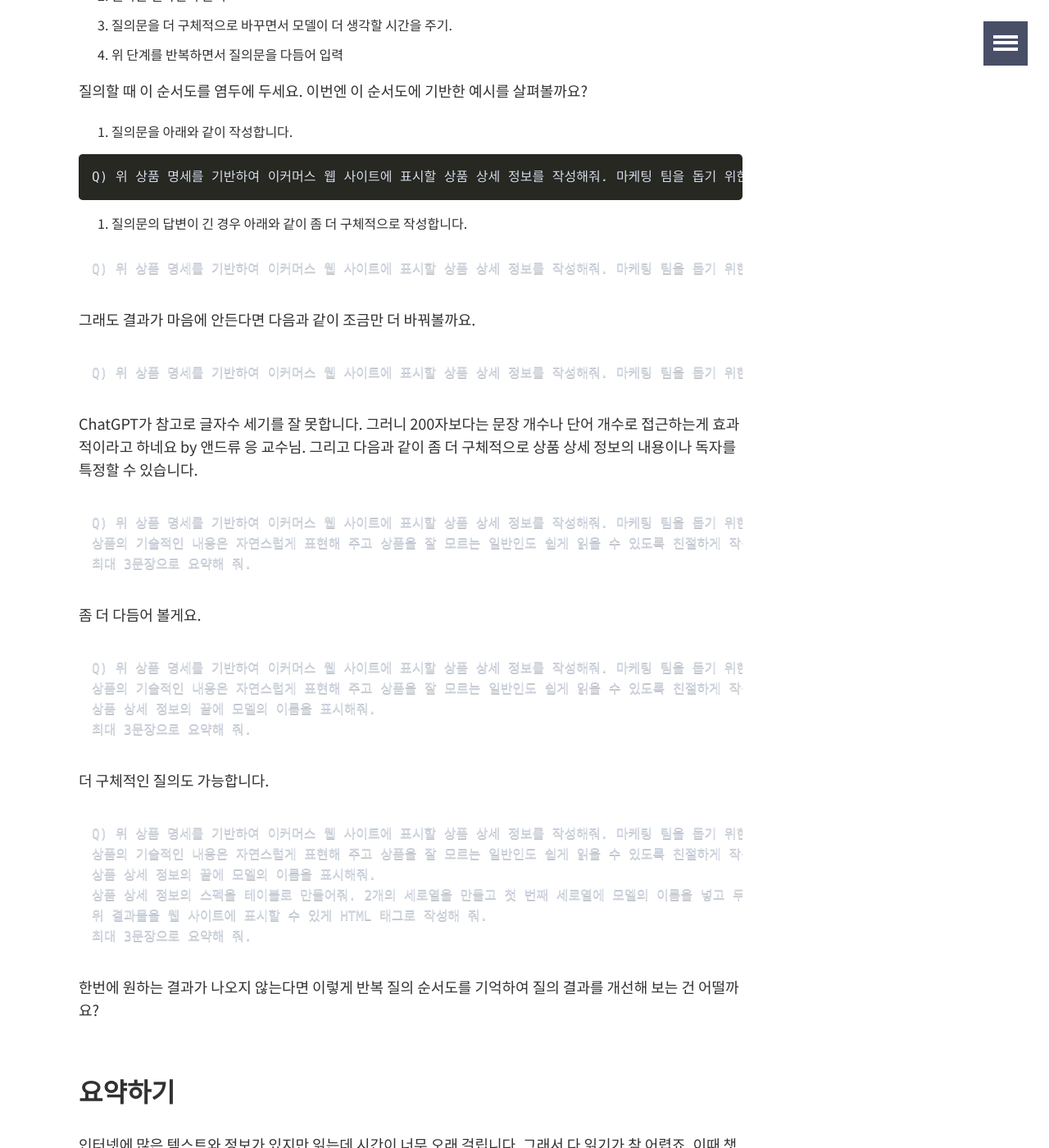
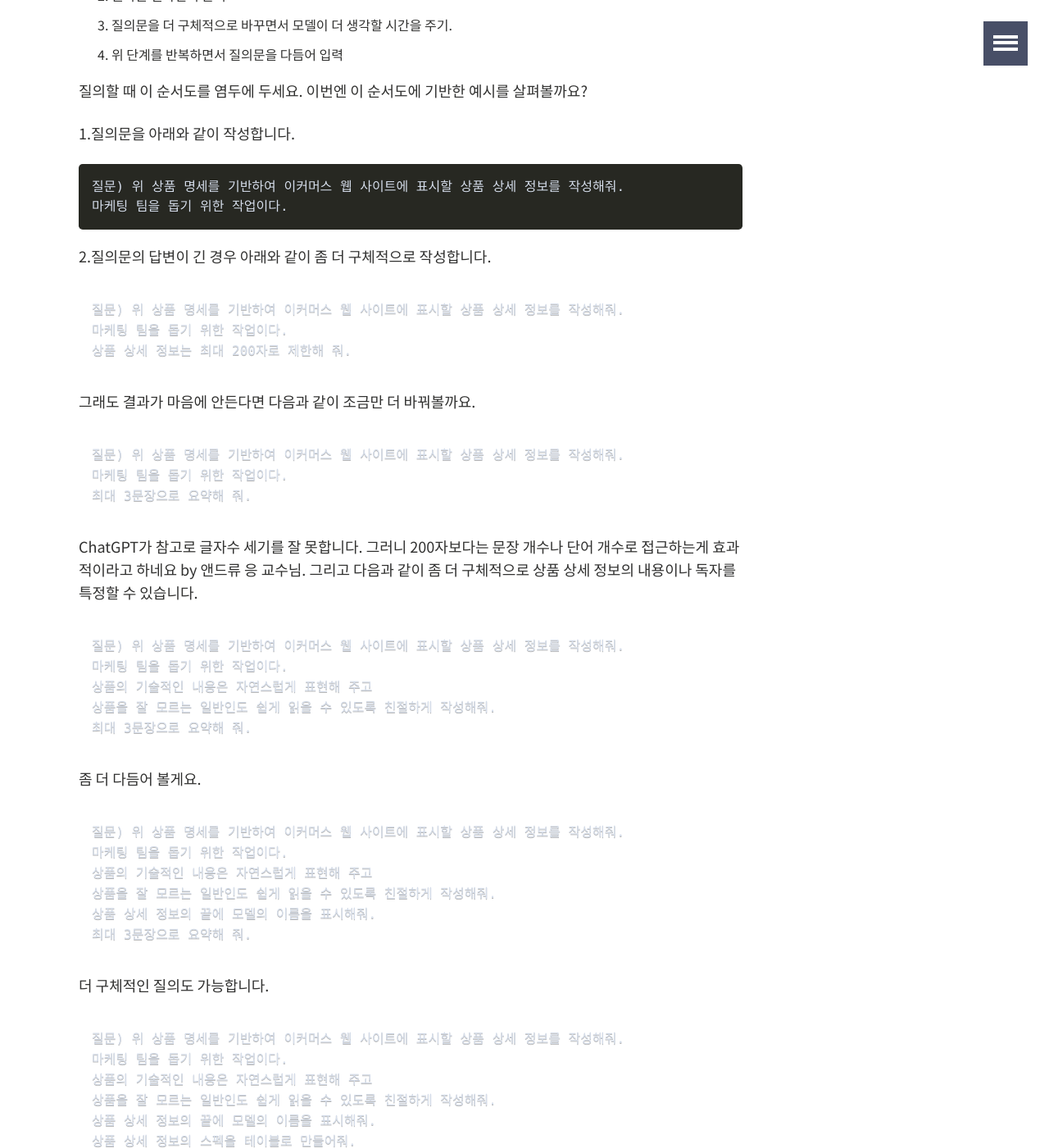
Before and after one commit to joshua1988/joshua1988.github.io, a Jekyll site: the page built from _posts/web-development/chatgpt/2023-12-09-how-to-use-chatgpt-part2.md, in a window 1280 px wide and 1400 px high, scrolled down 1440 px. Shown: the whole window at 82% size. Built offline with Jekyll 4.4.1, drawn with Linux system fonts in a browser that asks for light colours; comment, search, counter and statistics services are not loaded; some of the changed text lies outside the part shown.

Commit message:
update the contents

````diff
--- a/_posts/web-development/chatgpt/2023-12-09-how-to-use-chatgpt-part2.md
+++ b/_posts/web-development/chatgpt/2023-12-09-how-to-use-chatgpt-part2.md
@@ -48,7 +48,7 @@ tags:
 
 ## 들어가며
 
-안녕하세요. 오늘은 지난번 [ChatGPT를 더 잘쓰는 방법 1탄](/web-development/opinions/how-to-use-chatgpt-part1/)에 이어서 ChatGPT 잘쓰는 방법 2탄을 소개합니다. 반복 질의와 요약하기를 통해 질의 결과의 정확도를 높이는 방법을 알아볼게요. 그리고 배운 내용을 실제로 적용해 보면서 정말 효과가 있는지 알아보겠습니다 :)
+안녕하세요. 오늘은 지난번 <a href="/web-development/opinions/how-to-use-chatgpt-part1/" target="_blank">ChatGPT를 더 잘쓰는 방법 1탄</a>에 이어서 ChatGPT 잘쓰는 방법 2탄을 소개합니다. 반복 질의와 요약하기를 통해 질의 결과의 정확도를 높이는 방법을 알아볼게요. 그리고 배운 내용을 실제로 적용해 보면서 정말 효과가 있는지 알아보겠습니다 😄
 
 ## 반복 질의
 
@@ -68,37 +68,46 @@ tags:
 
 질의할 때 이 순서도를 염두에 두세요. 이번엔 이 순서도에 기반한 예시를 살펴볼까요?
 
-1. 질의문을 아래와 같이 작성합니다.
+1.질의문을 아래와 같이 작성합니다.
 
 ```md
-Q) 위 상품 명세를 기반하여 이커머스 웹 사이트에 표시할 상품 상세 정보를 작성해줘. 마케팅 팀을 돕기 위한 작업이다.
+질문) 위 상품 명세를 기반하여 이커머스 웹 사이트에 표시할 상품 상세 정보를 작성해줘.
+마케팅 팀을 돕기 위한 작업이다.
 ```
 
-2. 질의문의 답변이 긴 경우 아래와 같이 좀 더 구체적으로 작성합니다.
+2.질의문의 답변이 긴 경우 아래와 같이 좀 더 구체적으로 작성합니다.
 
 ```md
-Q) 위 상품 명세를 기반하여 이커머스 웹 사이트에 표시할 상품 상세 정보를 작성해줘. 마케팅 팀을 돕기 위한 작업이다. 상품 상세 정보는 최대 200자로 제한해 줘.
+질문) 위 상품 명세를 기반하여 이커머스 웹 사이트에 표시할 상품 상세 정보를 작성해줘.
+마케팅 팀을 돕기 위한 작업이다.
+상품 상세 정보는 최대 200자로 제한해 줘.
 ```
 
 그래도 결과가 마음에 안든다면 다음과 같이 조금만 더 바꿔볼까요.
 
 ```md
-Q) 위 상품 명세를 기반하여 이커머스 웹 사이트에 표시할 상품 상세 정보를 작성해줘. 마케팅 팀을 돕기 위한 작업이다. 최대 3문장으로 요약해 줘.
+질문) 위 상품 명세를 기반하여 이커머스 웹 사이트에 표시할 상품 상세 정보를 작성해줘.
+마케팅 팀을 돕기 위한 작업이다.
+최대 3문장으로 요약해 줘.
 ```
 
 ChatGPT가 참고로 글자수 세기를 잘 못합니다. 그러니 200자보다는 문장 개수나 단어 개수로 접근하는게 효과적이라고 하네요 by 앤드류 응 교수님. 그리고 다음과 같이 좀 더 구체적으로 상품 상세 정보의 내용이나 독자를 특정할 수 있습니다.
 
 ```md
-Q) 위 상품 명세를 기반하여 이커머스 웹 사이트에 표시할 상품 상세 정보를 작성해줘. 마케팅 팀을 돕기 위한 작업이다.
-상품의 기술적인 내용은 자연스럽게 표현해 주고 상품을 잘 모르는 일반인도 쉽게 읽을 수 있도록 친절하게 작성해줘.
+질문) 위 상품 명세를 기반하여 이커머스 웹 사이트에 표시할 상품 상세 정보를 작성해줘.
+마케팅 팀을 돕기 위한 작업이다.
+상품의 기술적인 내용은 자연스럽게 표현해 주고
+상품을 잘 모르는 일반인도 쉽게 읽을 수 있도록 친절하게 작성해줘.
 최대 3문장으로 요약해 줘.
 ```
 
 좀 더 다듬어 볼게요.
 
 ```md
-Q) 위 상품 명세를 기반하여 이커머스 웹 사이트에 표시할 상품 상세 정보를 작성해줘. 마케팅 팀을 돕기 위한 작업이다.
-상품의 기술적인 내용은 자연스럽게 표현해 주고 상품을 잘 모르는 일반인도 쉽게 읽을 수 있도록 친절하게 작성해줘.
+질문) 위 상품 명세를 기반하여 이커머스 웹 사이트에 표시할 상품 상세 정보를 작성해줘.
+마케팅 팀을 돕기 위한 작업이다.
+상품의 기술적인 내용은 자연스럽게 표현해 주고
+상품을 잘 모르는 일반인도 쉽게 읽을 수 있도록 친절하게 작성해줘.
 상품 상세 정보의 끝에 모델의 이름을 표시해줘.
 최대 3문장으로 요약해 줘.
 ```
@@ -106,10 +115,14 @@ Q) 위 상품 명세를 기반하여 이커머스 웹 사이트에 표시할 상
 더 구체적인 질의도 가능합니다.
 
 ```md
-Q) 위 상품 명세를 기반하여 이커머스 웹 사이트에 표시할 상품 상세 정보를 작성해줘. 마케팅 팀을 돕기 위한 작업이다.
-상품의 기술적인 내용은 자연스럽게 표현해 주고 상품을 잘 모르는 일반인도 쉽게 읽을 수 있도록 친절하게 작성해줘.
+질문) 위 상품 명세를 기반하여 이커머스 웹 사이트에 표시할 상품 상세 정보를 작성해줘.
+마케팅 팀을 돕기 위한 작업이다.
+상품의 기술적인 내용은 자연스럽게 표현해 주고
+상품을 잘 모르는 일반인도 쉽게 읽을 수 있도록 친절하게 작성해줘.
 상품 상세 정보의 끝에 모델의 이름을 표시해줘.
-상품 상세 정보의 스펙을 테이블로 만들어줘. 2개의 세로열을 만들고 첫 번째 세로열에 모델의 이름을 넣고 두 번째 세로 열에는 상품의 특징을 적어줘.
+상품 상세 정보의 스펙을 테이블로 만들어줘.
+2개의 세로열을 만들고 첫 번째 세로열에 모델의 이름을 넣고
+두 번째 세로 열에는 상품의 특징을 적어줘.
 위 결과물을 웹 사이트에 표시할 수 있게 HTML 태그로 작성해 줘.
 최대 3문장으로 요약해 줘.
 ```
@@ -123,7 +136,7 @@ Q) 위 상품 명세를 기반하여 이커머스 웹 사이트에 표시할 상
 일반적으로 텍스트 요약은 다음과 같이 질의합니다.
 
 ```md
-Q) "반갑습니다. 저는 캡틴판교입니다. 어쩌구 저쩌구..."
+질문) "반갑습니다. 저는 캡틴판교입니다. 어쩌구 저쩌구..."
 
 위 글을 30 단어 이하로 요약해줘.
 ```
@@ -131,7 +144,7 @@ Q) "반갑습니다. 저는 캡틴판교입니다. 어쩌구 저쩌구..."
 여기서 요약문을 읽을 대상을 지정해 줄 수 있습니다. 다음과 같이 말이죠.
 
 ```md
-Q) "반갑습니다. 저는 캡틴판교입니다. 어쩌구 저쩌구..."
+질문) "반갑습니다. 저는 캡틴판교입니다. 어쩌구 저쩌구..."
 
 위 글을 기업의 채용 담당자가 읽을 거야. 30 단어 이하로 요약해 줘.
 ```
@@ -139,7 +152,7 @@ Q) "반갑습니다. 저는 캡틴판교입니다. 어쩌구 저쩌구..."
 이번엔 대상을 구체화 해볼까요.
 
 ```md
-Q) "반갑습니다. 저는 캡틴판교입니다. 어쩌구 저쩌구..."
+질문) "반갑습니다. 저는 캡틴판교입니다. 어쩌구 저쩌구..."
 
 위 글을 기업의 채용 담당자가 읽을 거야. 이 채용 담당자는 올해 ~ 회사의 공채를 담당하고 있고 ~~를 중점으로 보고 있어. 30 단어 이하로 요약해 줘.swyyyyyyN
 ```
@@ -148,32 +161,38 @@ Q) "반갑습니다. 저는 캡틴판교입니다. 어쩌구 저쩌구..."
 
 ## 실전 적용
 
-앞에서 언급한 반복 질의 개선과 요약을 적용해 보겠습니다. 먼저 [제가 올해 출간한 책](https://www.yes24.com/Product/Goods/119410497)의 서평을 간단하게 줄여달라고 해봤습니다.
+앞에서 언급한 반복 질의 개선과 요약을 적용해 보겠습니다. 먼저 [제가 올해 출간한 책 - 쉽게 시작하는 타입스크립트](https://www.yes24.com/Product/Goods/119410497)의 서평을 간단하게 줄여달라고 해봤습니다.
 
 <figure>
 	<img src="{{ site.url }}/images/posts/web/chatgpt/how-to-use/apply1.png">
-	<figcaption>반복 질의 순서도 - DeepLearning AI</figcaption>
+	<figcaption>첫 번째 질의 결과</figcaption>
 </figure>
 
 질의에 오탈자가 있어서 의도하지 않은 결과였지만 암튼 다시 질의문을 바꿔서 입력해 보았습니다.
 
 <figure>
 	<img src="{{ site.url }}/images/posts/web/chatgpt/how-to-use/apply2.png">
-	<figcaption>반복 질의 순서도 - DeepLearning AI</figcaption>
+	<figcaption>두 번째 질의 결과</figcaption>
 </figure>
 
 원래 제가 원했던 결과가 나오네요. 여기서 요약본을 읽을 대상을 정의하고 요약의 구체적인 포인트를 짚어주었더니 다음과 같은 결과가 나옵니다.
 
 <figure>
 	<img src="{{ site.url }}/images/posts/web/chatgpt/how-to-use/apply3.png">
-	<figcaption>반복 질의 순서도 - DeepLearning AI</figcaption>
+	<figcaption>세 번째 질의 결과</figcaption>
 </figure>
 
 정말 마음에 드는 서평입니다.. 책에 이걸 넣었어야 했는데.. ㅋㅋ
 
 ## 마무리
 
-여기까지 챗 지피티를 더 잘 쓰는 방법에 대해서 살펴봤습니다. 지난 1탄에서는 ChatGPT에게 질의할 때 알아야하는 규칙이나 원칙을 배웠다면 오늘 2탄에서는 실전에서 사용할 수 있는 테크닉과 방법들을 알아봤네요. 그리고 배운 내용을 실제로 저의 서평에 적용해 보고 결과물이 잘 나오는 것까지 확인했습니다. 역시 무섭네요 AI.. 앞으로 GPT를 사용하실 때 이 내용들을 가지고 활용하시면 더 똘똘한 하나의 비서가 생기는 꼴이 아닐까요? 읽어주셔서 감사합니다 :)
+여기까지 챗 지피티를 더 잘 쓰는 방법에 대해서 살펴봤습니다. 지난 1탄에서는 ChatGPT에게 질의할 때 알아야하는 규칙이나 원칙을 배웠다면 오늘 2탄에서는 실전에서 사용할 수 있는 테크닉과 방법들을 알아봤네요. 그리고 배운 내용을 실제로 저의 서평에 적용해 보고 결과물이 잘 나오는 것까지 확인했습니다.
+
+역시 무섭네요 AI.. 앞으로 GPT를 사용하실 때 이 내용들을 가지고 활용하시면 더 똘똘한 하나의 비서가 생기는 꼴이 아닐까요? 읽어주셔서 감사합니다 😄
+
+다른 글도 같이 보기
+- [ChatGPT를 대하는 프런트엔드 개발자의 자세](/web-development/frontend-development-with-chatgpt/)
+- [ChatGPT를 더 잘쓰는 방법 1탄](/web-development/opinions/how-to-use-chatgpt-part1/)
 
 ## 참고
 
````
